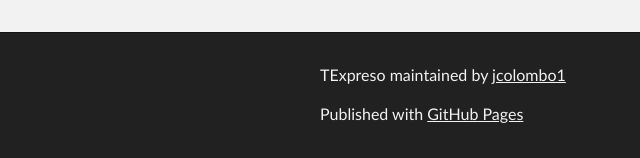
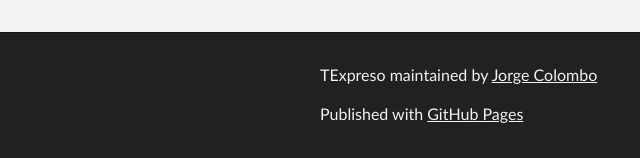
Before and after one commit to jcolombo1/TExpreso.js, a plain HTML site: page index.html in a window 1280 px wide. Shown: the part 2178-2336 px from the top of the page, 0-640 px from the left. Drawn offline with Linux system fonts and the light colour scheme.

Commit message:
Update index.html

```diff
--- a/index.html
+++ b/index.html
@@ -122,7 +122,7 @@ var myContext = {
     <!-- FOOTER  -->
     <div id="footer_wrap" class="outer">
       <footer class="inner">
-        <p class="copyright">TExpreso maintained by <a href="https://github.com/jcolombo1">jcolombo1</a></p>
+        <p class="copyright">TExpreso maintained by <a href="https://github.com/jcolombo1">Jorge Colombo</a></p>
         <p>Published with <a href="http://pages.github.com">GitHub Pages</a></p>
       </footer>
     </div>
```
